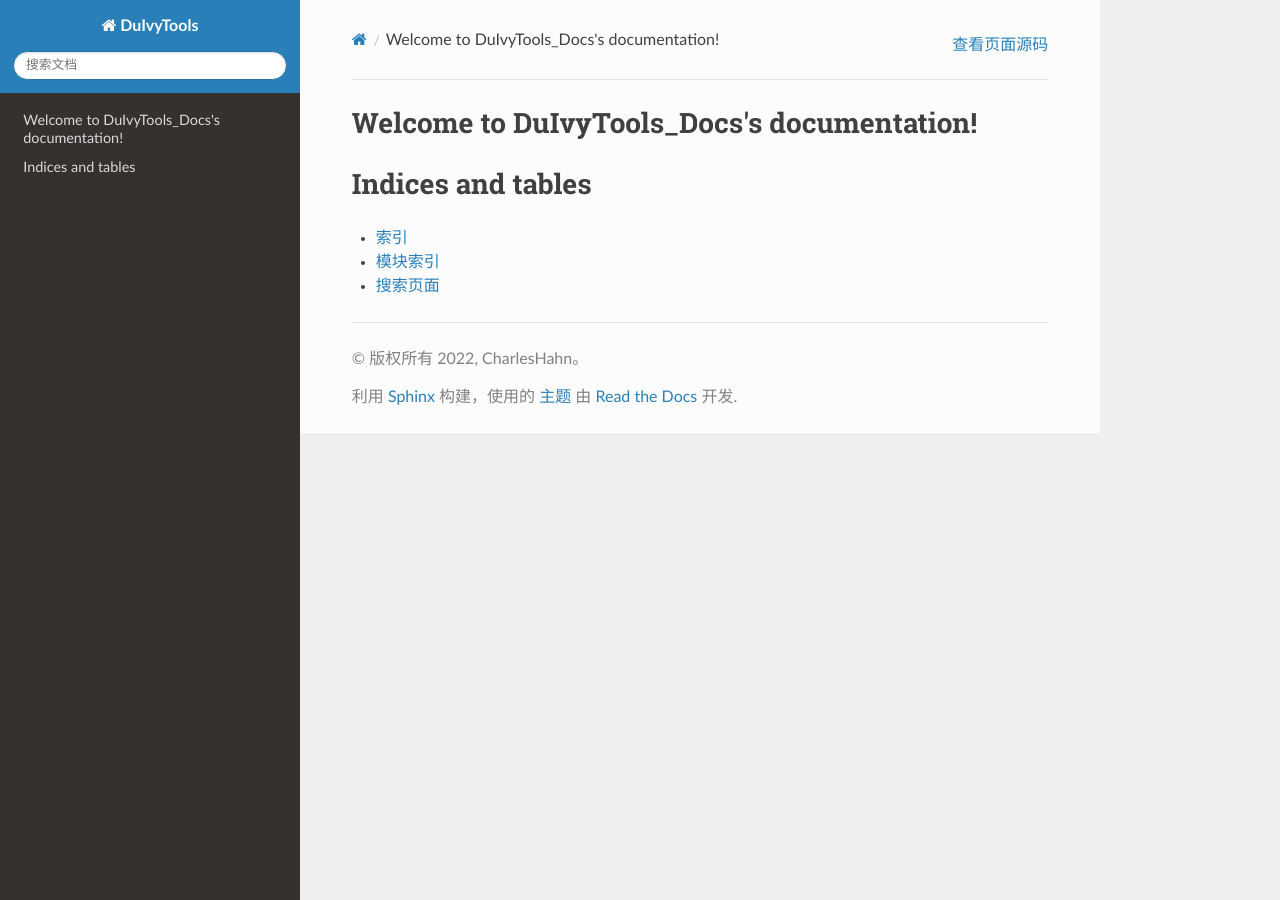
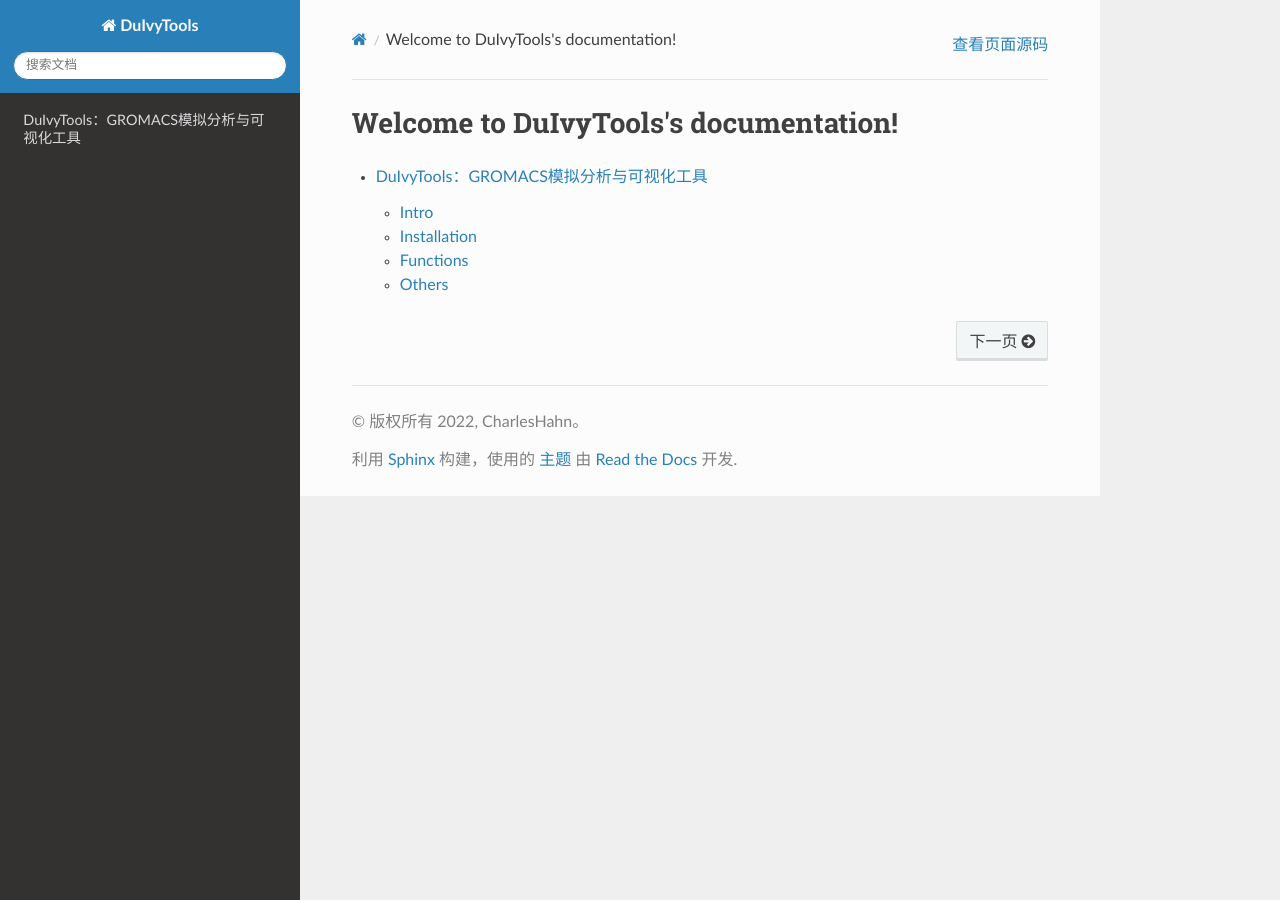
Before and after one commit to CharlesHahn/DuIvyTools, a Sphinx documentation site: the page built from docs/index.rst, in a window 1280 px wide. Built offline with Sphinx 7.4.7 and the Read the Docs theme 2.0.0, drawn with Linux system fonts in a browser that asks for light colours; some of the changed lines change nothing that is shown.

Commit message:
add DIT.md to docs

````diff
--- /dev/null
+++ b/docs/DIT.md
@@ -0,0 +1,463 @@
+# DuIvyTools：GROMACS模拟分析与可视化工具
+
+## Intro
+
+19年冬，我开始学着用GROMACS做分子动力学模拟，两三年间，虽仍盘桓在蛋白配体模拟这一狭小方向上，却也是积攒了不少的分析和处理的脚本。现在起兴把它们整合成了一个python3的库，起名字叫DuIvyTools，缩写成DIT。
+
+DIT并不是那些脚本的简单合集，我重构了所有的代码，几乎从零新写了几千行。我知道自己编码弱鸡，虽是重构之后的，也依旧不甚清晰，但也堪堪合用了。目前迭代到了v0.3.1左右的版本，虽还有些小细节要补充和修改，但之前想过的主要功能都有了。
+
+DIT这个库主要包括XVG、XPM、NDX、MDP这几个模块，相应的，主要功能也就是处理这几类文件。DIT目前包含25个命令，一个命令实现一种功能。是有点儿多了我知道，若是我对程序结构的理解更好点儿，应该能整合得更好些。
+
+DIT的命令编写方式和GMX是类似的，`dit`打头然后跟上一个命令名，之后是一串参数，用起来体验应该和GMX差不多，我猜的话哈哈哈。
+
+闲言少叙，进入正题。
+
+
+
+## Installation
+
+DIT可以通过源码安装(https://github.com/CharlesHahn/DuIvyTools)，也可以通过`pip`安装：
+
+```bash
+pip install DuIvyTools
+```
+
+目前DIT还没发布稳定版本，尝新的话比较建议经常更新一下。
+
+
+
+## Functions
+
+闲话少叙，下面介绍DIT的使用方法。
+
+### HELP
+
+跟GMX类似，DIT专门有个`help`命令可以输出各个命令的详细信息。以`xvg_show`举例，可以通过如下命令获取帮助信息：
+
+```bash
+dit help xvg_show
+```
+
+得到的帮助信息如下：
+
+```bash
+xvg_show: draw xvg data into line figures.
+
+:examples:
+    dit xvg_show -f test.xvg
+
+:parameters:
+    -f, --input
+            specify the xvg file for input
+```
+
+帮助信息主要分为三部分：第一部分简单介绍命令的功能，第二部分有一两句示例，第三部分则是命令的参数和参数的解释。
+
+当然，为了照顾使用习惯，也可以使用如下方式获得同样的命令帮助信息：
+
+```bash
+dit xvg_show -h
+dit xvg_show --help
+dit xvg_show help
+```
+
+除此之外，单独输入`dit help`会输出DIT支持的所有命令名，方便查找和使用：
+
+```bash
+$ dit help
+HELP method provides help infos about all methods in DuIvyTools
+Type any methods below to show help messages:
+like: `dit help xvg_show` or `dit xvg_show -h`
+    XVG:
+        xvg_show, xvg_compare, xvg_ave, xvg_mvave, xvg2csv, xvg_rama
+        xvg_show_distribution, xvg_show_stack, xvg_show_scatter
+        xvg_energy_compute, xvg_combine, xvg_ave_bar, xvg_box
+    XPM:
+        xpm_show, xpm2csv, xpm2gpl, xpm_combine
+    NDX:
+        ndx_show, ndx_rm_dup, ndx_rm, ndx_preserve
+        ndx_add, ndx_combine, ndx_rename
+    MDP:
+        mdp_gen
+```
+
+
+
+### XVG
+
+XVG模块目前包含了13个命令，命令以xvg开头，都是用于处理xvg格式的文件的。
+
+
+
+#### xvg_show
+
+读文件绘图，默认第0列是X值，第1列及之后的是数据。如果有多列数据，就绘制成子图的样式。
+
+**注意，DIT中列和行的计数都是从0开始的！**
+
+```bash
+dit xvg_show -f rmsd.xvg
+```
+
+![xvg_show](static/xvg_show.png)
+
+
+
+#### xvg_compare
+
+比起`xvg_show`，我很推荐使用`xvg_compare`。即使不需要数据的比较，这个命令的灵活性也更大些。
+
+`xvg_compare`，提供一个或几个文件，提供一组列索引，即可把索引到的列的数据都绘制出来。
+
+```bash
+dit xvg_compare -f rmsd.xvg gyrate.xvg -c 1 1,2
+```
+
+![xvg_compare](static/xvg_compare.png)
+
+这里的索引可能有些奇怪，为啥是`1 1,2`。这里实际上是两个索引（一个索引是1，还有一个是索引组1,2）。前面赋给了两个文件，所以这里索引（索引组）的数量得和前面的文件的数量对应，也即是两个索引。索引（索引组）之间用空格隔开。同一个索引组里的索引，如1,2，用逗号隔开。第一个索引1对应第一个输入文件的第一列数据，在这里也就是RMSD；第二个索引1,2对应第二个输入文件，也即Gyrate数据的Rg和RgX这两列数据。
+
+这样的索引的赋值方法，可以使得在每一个输入文件里选择不同的列进行比较。
+
+需要注意的是，输入文件的第0列不一定要完全相同。这里的折线图的绘制，默认就是以对应文件的第0列为X值的。RMSD的第1列数据是以rmsd.xvg的第0列数据作为X值，Gyrate的第1,2列数据是以gyrate.xvg的第0列作为X值的。
+
+`xvg_compare`这个命令还有其它的参数。虽然legend、xlabel、ylabel等都可以自动解析和赋值，大多数情况下也还能看，但是也可以通过参数手动赋值。
+
+`-l`参数可以用于图例的赋值，参数的数量和选择的列的数量要保持一致，且不需要对应文件了。目前还不支持在图例里有空格，空格在这里是区分不同图例的标志。我会在下一个小版本里改进，用一个标识符表示空格。
+
+```bash
+dit xvg_compare -f rmsd.xvg gyrate.xvg -c 1 1,2 -l RMSD gyrate gyrate_X -x Time(ns) -y (nm) -t hhh
+```
+
+还可以通过`-s`、`-e`，也就是start和end来设定每一列数据的使用范围，也即起止行数，比如说`-s 10 -e 100`就是指只使用每一列数据的第11个到第100个（包含）数据。
+
+这个方法里面还包括了求滑动平均的选项，声明一下`-smv`就可以了。求滑动平均有两个参数需要解释下：窗口宽度(windowsize)和置信度(confidence)，默认是50和0.9，当然也可以自己赋值确定。
+
+```bash
+dit xvg_compare -f energy.xvg -c 1,3 -l LJ(SR) Coulomb(SR) -smv
+```
+
+![xvg_compare_2](static/xvg_compare_2.png)
+
+滑动平均的计算有点儿慢现在，后续再优化吧。
+
+
+
+#### xvg_ave
+
+`xvg_ave`就是用来求每一列数据的平均的，当然你也可以声明起止行数。用来求平衡时期的某些数据的平均值还是挺好用的。
+
+```bash
+$ dit xvg_ave -f rmsd.xvg -s 2000 -e 4000
+Info -> read rmsd.xvg successfully.
+
+                       Time (ps)       RMSD (nm)
+             ave      29995.0000          0.4281
+             std       5773.5020          0.0473
+```
+
+需要注意的是，`-s`声明的起始行是被包括在计算数据中的，而`-e`声明的行则不被包括。如果你要计算到列的末尾，那就只声明`-s`就行了。比如说这里的rmsd.xvg一共就4000行，声明了`-e 4000`之后，实际上只从2000行计算到了3999行，最后一行没有被包括。再次说明，DIT中列和行的计数，都是从0开始的。
+
+
+
+#### xvg_mvave
+
+给定一个xvg文件，求出每一列数据的滑动平均数据，并输出到csv文件。
+
+
+
+#### xvg2csv
+
+把xvg数据文件转化成csv文件，声明输入输出文件就可以了。不再赘述。
+
+
+
+#### xvg_rama
+
+gmx的`rama`命令是可以得到蛋白质的二面角(phi和psi)数据的，`xvg_rama`命令就是把这样的数据转换成拉式图。这个命令的大部分内容借鉴自PyRAMA项目。
+
+```
+dit xvg_rama -f rama.xvg
+```
+
+![xvg_rama](static/xvg_rama.png)
+
+
+
+#### xvg_show_distribution
+
+`xvg_show`展示数据的变化，`xvg_show_distribution`展示数据的分布，如果有多列数据的话，也是会绘制成组图。
+
+```bash
+dit xvg_show_distribution -f gyrate.xvg
+```
+
+![xvg_show_distribution](static/xvg_show_distribution.png)
+
+可以通过`-bin`参数定义要求的分布的格子数，默认是100。最大的数据会归到最大的bin里面，这也就导致了第一个图时间的分布最后有个小的抬头。
+
+
+
+#### xvg_show_stack
+
+`xvg_show_stack`命令主要是绘制**堆积折线图**的。有时候需要绘制蛋白质二级结构含量的变化，就可以用这种堆积折线图对`do_dssp`命令得到的二级结构含量xvg文件进行绘图。
+
+```bash
+dit xvg_show_stack -f dssp_sc.xvg -c 2 3 4 5 6
+```
+
+![xvg_show](static/xvg_show_stack.png)
+
+用`-c`参数指定要堆积的列，程序会自动将选中的列绘制为堆积折线图。
+
+
+
+#### xvg_show_scatter
+
+不消说，`xvg_show_scatter`是绘制散点图的，通过`-xi`、`-yi`指定两列，分别为X值和Y值，然后绘制成散点图。
+
+```bash
+dit xvg_show_scatter -f rama.xvg -xi 0 -yi 1
+```
+
+
+
+#### xvg_energy_compute
+
+分子间相互作用，如果你用基于相互作用原理的方法计算的话（相互作用能 = 复合物能量 - 分子A能量 - 分子B能量），这个命令可以帮你快速执行这一过程。
+
+输入三个文件，复合物能量文件、分子A能量文件、分子B能量文件；每个文件应包含且只包含五列数据（时间、LJ(SR)、Disper.corr.、Coulomb(SR)、Coul.recip.），顺序也要正确。这个脚本会读入这三个文件，然后执行计算，输出计算结果到xvg文件。
+
+```bash
+dit xvg_energy_compute -f prolig.xvg pro.xvg lig.xvg -o results.xvg
+```
+
+当然现在我不太建议你用这个方法了。比较推荐你设置能量组，增大cutoff直接rerun，得到的数据似乎还更准确一些。
+
+
+
+#### xvg_combine
+
+`xvg_combine`和`xvg_compare`的命令输入方式类似，功能也类似。`xvg_compare`将你选中的数据绘制出来，`xvg_combine`则是将你选中的数据重新输出到一个新的xvg文件中。
+
+```bash
+dit xvg_combine -f f1.xvg f2.xvg -c 1,2 2,3 -o res.xvg
+```
+
+
+
+#### xvg_ave_bar
+
+`xvg_ave_bar`就可复杂了，光是说起来就得费一番口舌。
+
+我们假设这样一个场景：你模拟了三个不同的配体分别与蛋白的相互作用，每一个体系都进行了三次平行模拟，这样你就一共有9个模拟轨迹，相应的有9个蛋白与配体的氢键数量随时间变化的xvg文件。现在咱们需要把每一个模拟体系的稳定时期的平均氢键数量计算出来，然后做体系之间的比较。
+
+按照通常的做法，我们需要先对每一个xvg文件中稳定时期的氢键数目求个平均值，一共有9个平均值。然后把同样体系的三次平行的平均值再求个平均，以及误差。最后把三个体系的平均值和误差作成柱状图。
+
+没错，`xvg_ave_bar`大概就是干这个活儿的。
+
+先看示例，再具体解释各个参数的含义。
+
+```bash
+dit xvg_ave_bar -f f1_1.xvg,f1_2.xvg,f1_3.xvg f2_1.xvg,f2_2.xvg,f2_3.xvg -c 2 3 5 -l A B -y number
+```
+
+![xvg_ave_bar](static/xvg_ave_bar.png)
+
+上图绘制的是两个体系（各有三次平行模拟）的蛋白的二级结构含量图。
+
+首先需要解释的是`-f`参数，这个参数读入若干个文件组，文件组和文件组之间用空格隔开；一个文件组就表示一个体系。每一个文件组内部可以有多个文件，文件名和文件名之间用逗号隔开，这表示一个模拟体系的多次平行模拟。程序会自动对同一个文件组内的多个平行模拟的数据文件求平均和误差，然后绘图进行不同文件组之间的比较。上图有两个体系，A和B，每个体系内有3个平行模拟的数据文件。
+
+`-c`参数呢就是选择要对比的数据列了，这个参数的值会应用到每一个文件中。比如这里，就是选择了每一个文件的2、3、5列进行绘图，因而最终的图上会有三个X值。
+
+`-l`参数是用于手动指定图例的，图例的数量要和文件组的数量一致！
+
+`-xt`参数用于指定在X轴上显示的内容，数量与选择的列数一致。
+
+还可以指定xlabel、ylabel、title、要包括的数据的起止等等。
+
+值得一提的是，有一个`-ac`参数，指定了这个参数，搭配`-o`参数指定输出文件名，可以把计算得到的平均值和误差等数据输出到文件中，默认是输出到屏幕上的。
+
+
+
+#### xvg_box
+
+`xvg_box`会对数据绘制箱型图，比较数据分布情况。
+
+```bash
+dit xvg_box -f f1.xvg f2.xvg -c 1 2 3 -xt Rg Rg_x Rg_y
+```
+
+![xvg_box](static/xvg_box.png)
+
+`-f`参数指定几个文件，然后`-c`选定几个列（选定的列索引会应用到所有指定的文件中），就可以绘制出箱型图。
+
+需要注意的是，这里需要保证每个xvg数据文件里面的相应的列表达的是同一个意思，比如这里的文件的第1列都是Rg，之后两个列都是Rg_x和Rg_y。程序不会检查有没有对应上。
+
+`-xt`参数用于声明X轴上显示的值，数量与-c一致。还可以指定xlabel等等。
+
+我想这个功能估摸着是用不到的，写得草率。
+
+
+
+### XPM
+
+XPM模块包含3个命令，都是处理XPM文件的；命令以xpm打头。
+
+
+
+#### xpm_show
+
+`xpm_show`用于可视化xpm文件，`-ip`指定要不要插值，`-pcm`指定要不要使用pcolormesh函数绘图，`-3d`指定要不要绘制3d图，`-o`参数可以用于保存图片文件，`-ns`参数可以指定不显示图片。
+
+```bash
+dit xpm_show -f test.xpm -ip
+```
+
+![xpm_show](static/xpm_show.png)
+
+```bash
+dit xpm_show -f test.xpm -3d
+```
+
+![xpm_show_2](static/xpm_show_2.png)
+
+基本上所有GMX生成的XPM图都可以用`xpm_show`可视化，包括dssp的图和hbmap的图。
+
+
+
+#### xpm2csv
+
+`xpm2csv`可以将xpm文件转化为csv文件，也即三列数据(x, y, v)，横纵坐标以及对应的像素点的值。
+
+```bash
+dit xpm2csv -f test.xpm -o test.csv
+```
+
+
+
+#### xpm2gpl
+
+Gnuplot是一个很好的绘图软件，它可以通过脚本进行绘图。`xpm2gpl`命令则是把xpm文件转化为gnuplot的绘图脚本gpl文件（不一定后缀得是gpl，只是这里为了方便定义为了gpl）。用Gnuplot绘制出来的蛋白质二级结构变化图是很好看的。
+
+```bash
+dit xpm2gpl -f test.xpm -o test.gpl
+```
+
+
+
+### NDX
+
+NDX模块共7个命令，以ndx开头，用于处理ndx文件。
+
+**我比较推荐你使用gmx的`make_ndx`命令处理ndx文件，功能更丰富，也更好用**。
+
+#### ndx_show
+
+`ndx_show`命令会输出ndx文件中所有的索引组的名字。
+
+```bash
+dit ndx_show -f test.ndx
+```
+
+
+
+#### ndx_rm_dup
+
+`ndx_rm_dup`命令会删除ndx文件中所有重复的索引组。这里的重复的索引组是指不仅名字一样，索引也一样的组。
+
+```bash
+dit ndx_rm_dup -f test.ndx -o res.ndx
+```
+
+
+
+#### ndx_rm
+
+`ndx_rm`用于移除索引文件中的某些索引组，你可以通过`-gl`参数指定几个索引组的名字，`ndx_rm`会把这些指定的索引组移除，保留其它的索引组。还可以通过`-int`参数激活互动模式，可以在互动模式里决定是否删除某一个索引组。
+
+```bash
+dit ndx_rm -f test.ndx -o res.ndx -gl Protein Ligand
+dit ndx_rm -f test.ndx -o res.ndx -int
+```
+
+
+
+#### ndx_preserve
+
+`ndx_preserve`和`ndx_rm`基本类似，只是被选中的索引组不再被删除，而是被保留；未被选中的索引组才会被删除。同样也有互动模式。
+
+
+
+#### ndx_add
+
+`ndx_add`可以给索引文件增加一个索引组，需要你通过`-gn`执行索引组的名字，`-s`、`-e`、`-t`三个参数指定索引数字的起始、结束和步长。如果你熟悉python的range函数的话，应该很好理解这三个参数的作用。
+
+```bash
+dit ndx_add -f test.ndx -o res.ndx -gn hhh -s 10 -e 100 -t 2
+```
+
+上述的命令添加一个叫hhh的索引组，数字是从10开始一直到100（不包括）的偶数。`-t`也可以缺省，默认步长是1。
+
+有的时候（比如做dPCA）需要自己手写一个索引组，因而`ndx_add`或许还有点儿用途。
+
+
+
+#### ndx_combine
+
+`ndx_combine`可以组合几个索引组到一个新的索引组，需要指定`-gn`和`-gl`两个参数。
+
+
+
+#### ndx_rename
+
+`ndx_rename`主要是给索引组改名字的，可以`-int`互动模式更改，也可以指定旧名字`-on`和新名字`-nn`来更改名字。
+
+
+
+### MDP
+
+MDP模块就一个命令了。
+
+#### mdp_gen
+
+`mdp_gen`命令可以帮助你在当前工作目录生成一个模板mdp文件。有个`-a`参数，用于指定mdp文件的用途，根据用途不同，会生成不同的文件内容。目前`-a`可以接受如下几个参数中的一个：ions、em、nvt、npt、md、blank。比如说：
+
+```bash
+dit mdp_gen -o npt.mdp -a npt
+```
+
+上述命令会在当前目录生成一个可用于npt的mdp模板文件。
+
+**需要说明的是，这里生成的mdp模板文件不一定适合你的体系，请生成之后一定打开自行设置和调整相关的参数**。这个命令只是帮你免去把mdp文件复制来复制去的工夫。
+
+这里的这几个mdp模板文件实际上都存储在DuIvyTools这个第三方包目录的data文件夹下，你也可以根据你的需要直接修改这里的文件。
+
+这部分功能后续也将继续优化，我希望能集合大家用于不同模拟方向的mdp文件，凑在一起，方便大家使用。
+
+
+
+## Others
+
+20年的初春，我印象很深，重庆的天气刚开始转暖，毕设也到了紧张的关头，每天都要走很多步；是的，我喜欢边踱步边思考。
+
+那时节每天都有不少的xvg文件要处理和绘图；当时无知，还不知道有qtgrace、gnuplot这种可以直接可视化xvg文件的软件。一件事重复做上两次了，就会想着要编程去把它自动化。遂而写了第一个这方面的脚本，xvg_show.py，功能不能再简单了，把xvg数据画成折线图而已，却实实在在帮了不少忙。双手不用离开键盘，命令行里多敲一行就可以绘图，看完数据走势还可以继续留在命令行里敲下一条命令。也因如此，虽然后来了解过qtgrace、gnuplot，也还是继续用着自己的脚本。
+
+后来数据多了，又有了数据对比的需求，遂而又写了xvg_compare.py，读入多个xvg文件，把要比较的数据画图。这个脚本我一直很喜欢，简单快速，又可以直接在命令行里定义图片的一些元素，看起来挺好。后来还腆脸把这个脚本生成的图片放进了论文，也顺利过关。
+
+再后来，一年多时间迷迷糊糊不知所以，蛋白配体模拟做了好多个体系，有好几个月从早到晚都待在命令行里。xpm图片需要可视化、这里要加个索引组、那里要测个距离；同样的事情翻来覆去没完没了无休无尽，哎。后来事儿总算是堪堪了了。
+
+春节的时候整理电脑，扒拉出来一堆即写即用即弃的脚本，遂而起了做个合集的念头。趁刚开学，断断续续写了一两周，才攒出来个**DuIvyTools**  (DIT)。
+
+DIT和GROMACS基本上没啥交集，GMX跑完了模拟出了结果文件，DIT接受结果文件做一点点简单的分析和可视化工作。为什么不控制GMX直接把分析和模拟也自动化、简单化？学模拟还是要自己去了解软件的，封装得太多太厚，反而让人闹不清楚；倒是也有这样的工具，GromacsWrapper，还有一些带图形化界面的软件，都能做这样的事情。
+
+文章临了，着重说明：
+
+> DuIvyTools目前是基于GPLv2协议开源的。我欢迎大家在日常工作中使用和修改，但**不得以任何理由使用DuIvyTools牟利**，包括但不限于付费获取、商业使用等等。
+>
+
+DuIvyTools也有doi号：[![DOI](https://zenodo.org/badge/DOI/10.5281/zenodo.6340263.svg)](https://doi.org/10.5281/zenodo.6340263)
+
+
+
+最后希望大家赏脸用用，提提意见，我们一起优化它，让之后的做模拟的小白少一些麻烦。
--- a/docs/conf.py
+++ b/docs/conf.py
@@ -20,6 +20,8 @@
 project = 'DuIvyTools'
 copyright = '2022, CharlesHahn'
 author = 'CharlesHahn'
+# version = '0.0.0'
+release = '0.4.7'
 
 
 # -- General configuration ---------------------------------------------------
--- a/docs/index.rst
+++ b/docs/index.rst
@@ -3,18 +3,19 @@
    You can adapt this file completely to your liking, but it should at least
    contain the root `toctree` directive.
 
-Welcome to DuIvyTools_Docs's documentation!
+Welcome to DuIvyTools's documentation!
 ===========================================
 
 .. toctree::
    :maxdepth: 2
-   :caption: Contents:
+
+   DIT.md
 
 
 
-Indices and tables
-==================
+.. Indices and tables
+.. ==================
 
-* :ref:`genindex`
-* :ref:`modindex`
-* :ref:`search`
+.. * :ref:`genindex`
+.. * :ref:`modindex`
+.. * :ref:`search`
````
Also changed, not shown: docs/static/cover - Copy.png (added), docs/static/xpm_show.png (added), docs/static/xpm_show_2.png (added), docs/static/xvg_ave_bar.png (added), docs/static/xvg_box.png (added), docs/static/xvg_compare.png (added), docs/static/xvg_compare_2.png (added), docs/static/xvg_rama.png (added), docs/static/xvg_show.png (added), docs/static/xvg_show_distribution.png (added), docs/static/xvg_show_stack.png (added).
